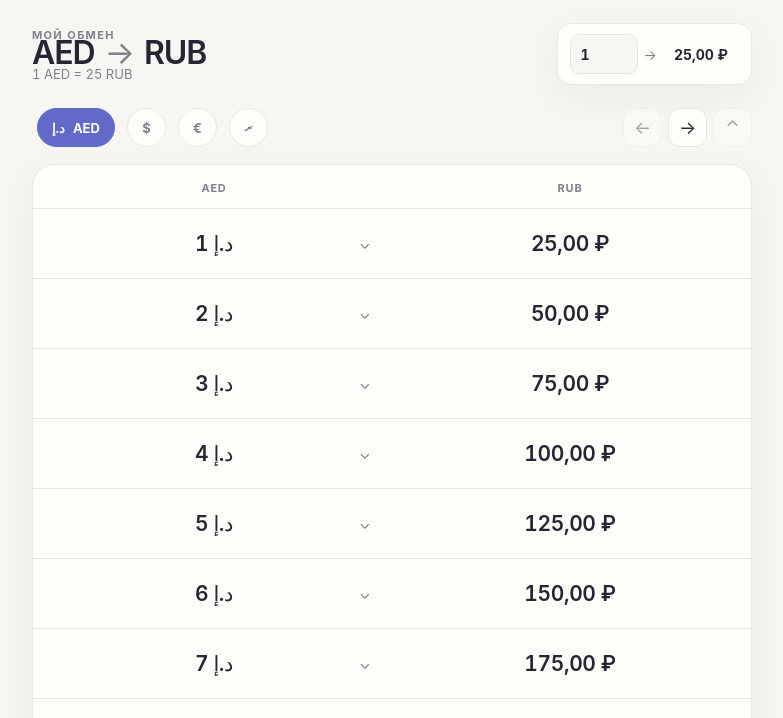
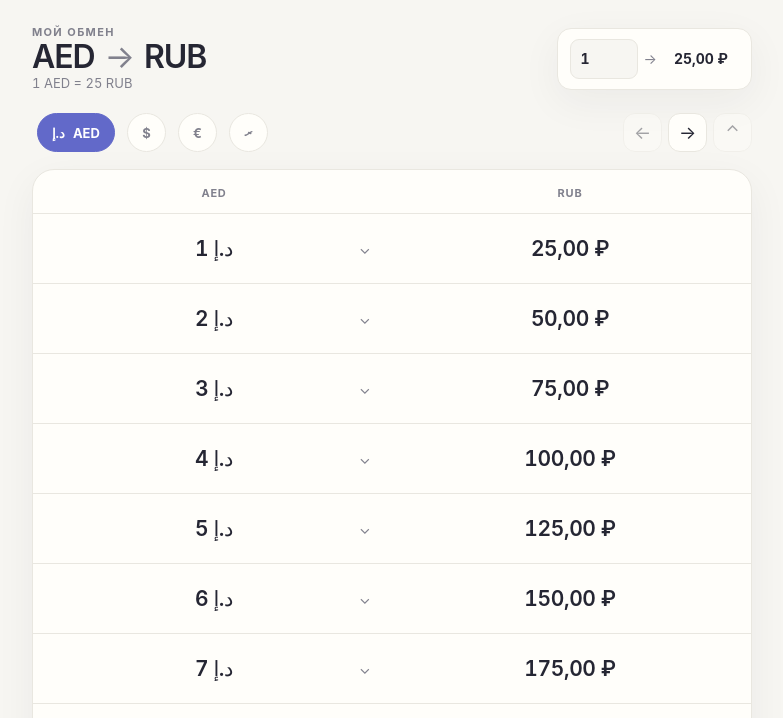
Before and after one commit to OopsPoops/exchange, a plain HTML site: page index.html in a window 1280 px wide. Shown: the part 73-791 px from the top of the page, without its empty margins (248-1031 px from the left). Drawn offline with Linux system fonts and the light colour scheme.

Commit message:
Update index.html

```diff
--- a/index.html
+++ b/index.html
@@ -92,18 +92,14 @@
     .theme-switch[aria-checked="true"] .theme-switch-thumb { transform: translateX(22px); }
     .theme-setting-row { display: flex; align-items: center; justify-content: space-between; gap: 16px; }
     .theme-setting-title { font-size: 14px; }
-    .intro {
-      display: grid; gap: 0 28px; align-items: center; margin: 0 0 23px;
-      grid-template-columns: repeat(2, minmax(0, 1fr));
-      grid-template-areas: "eyebrow calc" "title calc" "rate calc";
-    }
-    .intro .eyebrow { grid-area: eyebrow; }
-    .intro .pair-heading { grid-area: title; }
-    .intro .rate-note { grid-area: rate; }
-    .intro .amount-converter { grid-area: calc; justify-self: end; align-self: start; margin-top: -4px; }
+    .intro { display: grid; grid-template-columns: repeat(2, minmax(0, 1fr)); gap: 0 28px; align-items: center; margin: 0 0 23px; }
+    .intro-line { margin: 0; min-width: 0; }
+    .intro-line .eyebrow { display: block; margin-bottom: 3px; }
+    .intro-line .pair-title { display: flex; width: fit-content; margin-bottom: 3px; }
+    .intro-line .rate-note { display: block; }
+    .intro .amount-converter { justify-self: end; }
     .eyebrow { color: var(--muted); font-size: 11px; font-weight: 700; letter-spacing: .12em; line-height: 1; text-transform: uppercase; }
-    .pair-heading { display: flex; align-items: center; margin-top: -10px; }
-    .pair-heading-title { margin: 0; }
+    .rate-note { margin: 0; color: var(--muted); font-size: 13px; line-height: 1.1; }
     .pair-title {
       display: inline-flex; align-items: baseline; gap: 10px; padding: 0; border: 0;
       border-radius: 4px; background: transparent; color: var(--ink); cursor: pointer;
@@ -113,7 +109,6 @@
     .pair-title span { color: var(--muted); font-weight: 420; }
     .pair-title:hover span { color: var(--accent-strong); }
     .pair-title:focus-visible { outline: 2px solid var(--accent); outline-offset: 4px; }
-    .rate-note { margin: -8px 0 0; color: var(--muted); font-size: 13px; line-height: 1.05; }
     .currency-toolbar { display: flex; align-items: center; gap: 10px; margin-bottom: 17px; }
     .currency-switcher { display: flex; flex: 1; min-width: 0; gap: 12px; overflow-x: auto; margin: 0; padding: 0 5px; scrollbar-width: none; }
     .currency-switcher::-webkit-scrollbar { display: none; }
@@ -259,12 +254,7 @@
       .table-head, .conversion-row { gap: 28px; }
       .settings-overlay { padding: max(18px, env(safe-area-inset-top)) 15px 15px; }
       .settings-card { padding: 14px; }
-      .intro {
-        grid-template-columns: minmax(0, 1fr) auto;
-        gap: 0 12px;
-        grid-template-areas: "eyebrow eyebrow" "title calc" "rate rate";
-      }
-      .intro .amount-converter { justify-self: end; }
+      .intro { grid-template-columns: minmax(0, 1fr) auto; column-gap: 12px; }
       .pair-title { font-size: 21px; }
       .converter-input, .converter-result { padding: 0 8px; font-size: 16px; }
     }
@@ -286,14 +276,12 @@
       </div>
     </header>
 
-    <section class="intro" aria-labelledby="pair-heading-title">
-      <div class="eyebrow">Мой обмен</div>
-      <div class="pair-heading">
-        <h2 id="pair-heading-title" class="pair-heading-title">
-          <button id="pair-title" class="pair-title" type="button" aria-label="Поменять направление конвертации" title="Поменять направление конвертации">AED <span>→</span> RUB</button>
-        </h2>
+    <section class="intro" aria-labelledby="pair-title">
+      <div class="intro-line">
+        <span class="eyebrow">Мой обмен</span>
+        <button id="pair-title" class="pair-title" type="button" aria-label="Поменять направление конвертации" title="Поменять направление конвертации">AED <span>→</span> RUB</button>
+        <span id="rate-note" class="rate-note"></span>
       </div>
-      <p id="rate-note" class="rate-note"></p>
       <section class="amount-converter" aria-label="Конвертация произвольной суммы">
         <span id="converter-source-label" class="converter-label" hidden></span>
         <input id="converter-amount" class="converter-input" type="text" inputmode="decimal" autocomplete="off" value="1" aria-label="Сумма для конвертации">
```
